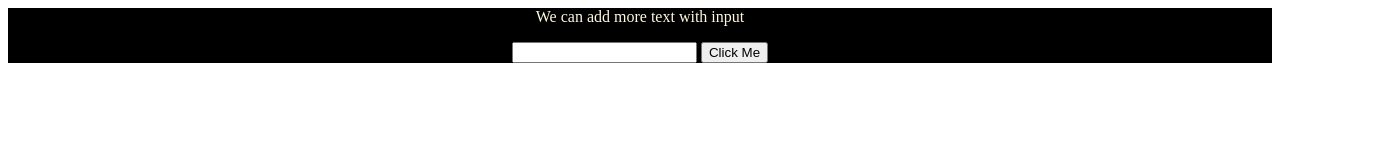
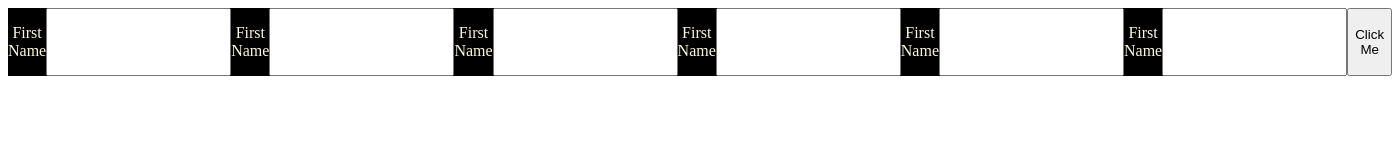
Before and after one commit to staten-island-tech/dom-manipulation-project-Vital24, a plain HTML site: page index.html in a window 1280 px wide. Shown: the whole page, 1392 px wide, since content can reach past the window. Drawn offline with Linux system fonts and the light colour scheme.

Commit message:
Confused

```diff
--- a/index.html
+++ b/index.html
@@ -7,9 +7,19 @@
     <link rel="stylesheet" href="style.css" />
   </head>
   <body>
-    <div id="container-box">
-      <p id="text">We can add more text with input</p>
-      <input type="text" id="input" />
+    <div class="container-box">
+      <p id="text">First Name</p>
+      <input type="text" id="input 1" />
+      <p id="text">First Name</p>
+      <input type="text" id="input 2" />
+      <p id="text">First Name</p>
+      <input type="text" id="input 3" />
+      <p id="text">First Name</p>
+      <input type="text" id="input 4" />
+      <p id="text">First Name</p>
+      <input type="text" id="input 5" />
+      <p id="text">First Name</p>
+      <input type="text" id="input 6" />
       <button type="button" id="btn">Click Me</button>
     </div>
     <script src="index.js"></script>
--- a/index.js
+++ b/index.js
@@ -1,7 +1,21 @@
-const Domsel = {
+const DOMselectors = {
   button: document.getElementById("btn"),
-  box: document.getElementById("container-box"),
-  points: document.querySelectorAll("#input"),
+  box: document.querySelector(".container-box"),
+  input: document.querySelectorAll("#input"),
 };
 
-Domsel.box.insertAdjacentElement("beforebegin", `<p>We are H1</p>`);
+const Info = {
+  fname: "",
+  lname: "",
+  age: "",
+  gender: "",
+  race: "",
+};
+
+DOMselectors.button.addEventListener("click", function () {
+  let input = DOMselectors.input.value;
+  DOMselectors.box.insertAdjacentHTML("beforeend", `<p>${input}</p>`);
+  DOMselectors.input.value = "";
+
+  console.log(input);
+});
--- a/style.css
+++ b/style.css
@@ -1,9 +1,11 @@
-#container-box {
+.container-box {
   background-color: black;
   font-size: 2vh;
   color: cornsilk;
   text-align: center;
-
+  flex-direction: row;
+  display: flex;
+  justify-content: space-evenly;
 }
 
 .cat-poster {
```
Also changed, not shown: 1 other file.
